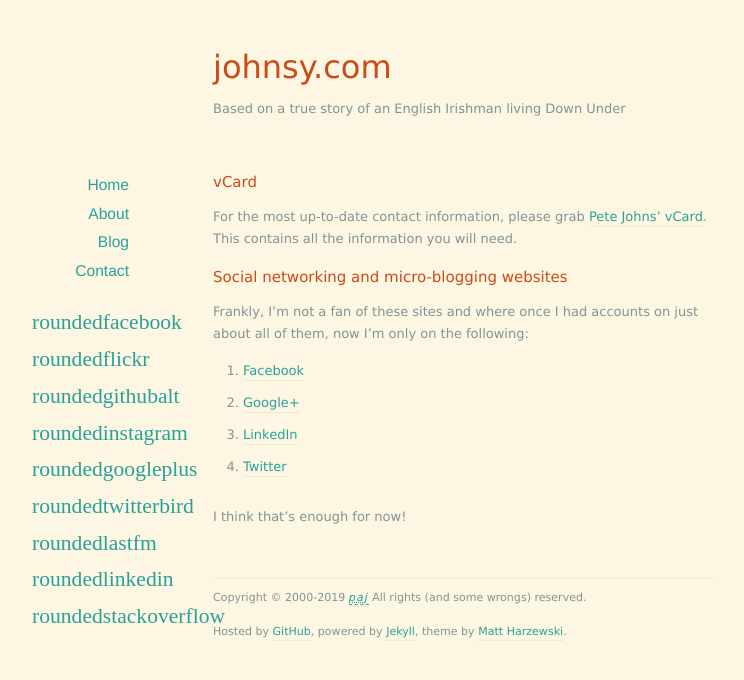
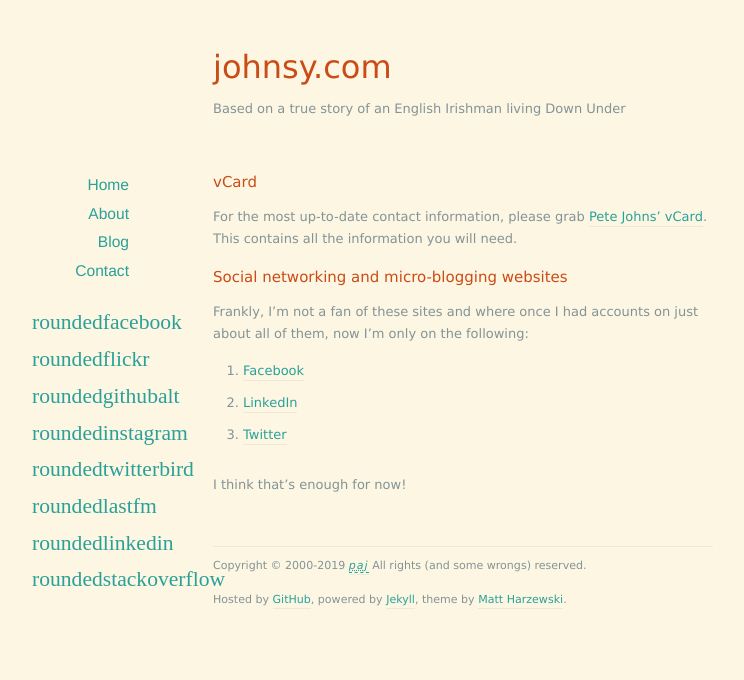
Before and after one commit to johnsyweb/johnsyweb.github.io, a Jekyll site: the page built from contact/index.markdown, in a window 1280 px wide. Shown: the top 680 px of the page, without its empty margins (177-921 px from the left). Built offline with Jekyll 4.4.1, drawn with Linux system fonts in a browser that asks for light colours; nearby versions of some CDN libraries; some web fonts are replaced.

Commit message:
https://killedbygoogle.com/

```diff
--- a/_layouts/default.html
+++ b/_layouts/default.html
@@ -100,12 +100,6 @@
                             </a>
                         </li>
 
-                        <li><a href="https://profiles.google.com/johnsyweb"
-                                title="johnsyweb on Google+"
-                                ><span class='symbol'>roundedgoogleplus</span>
-                            </a>
-                        </li>
-
                         <li><a href="http://twitter.com/johnsyweb/"
                                 title="@johnsyweb on Twitter"
                                 ><span class='symbol'>roundedtwitterbird</span>
--- a/contact/index.markdown
+++ b/contact/index.markdown
@@ -14,7 +14,6 @@ Frankly, I'm not a fan of these sites and where once I had accounts on just abou
 
 
  - [Facebook](http://facebook.com/johnsyweb)
- - [Google+](https://profiles.google.com/johnsyweb)
  - [LinkedIn](http://linkedin.com/in/johnsyweb)
  - [Twitter](http://twitter.com/johnsyweb)
 
```
